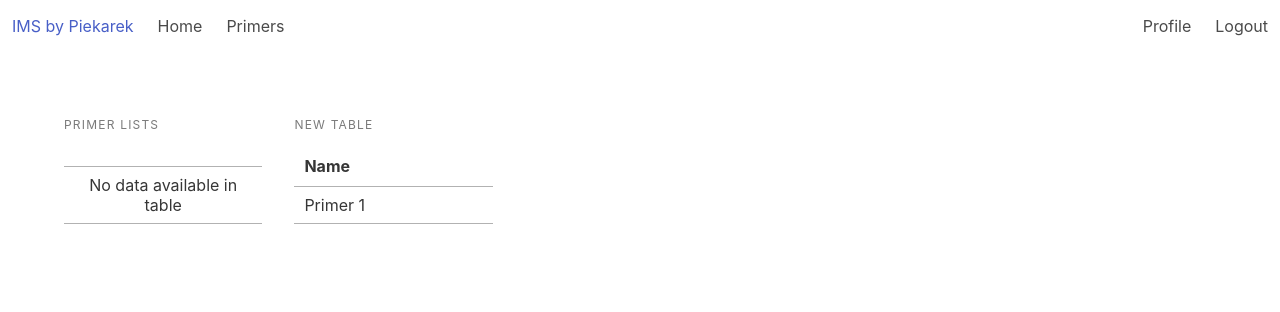
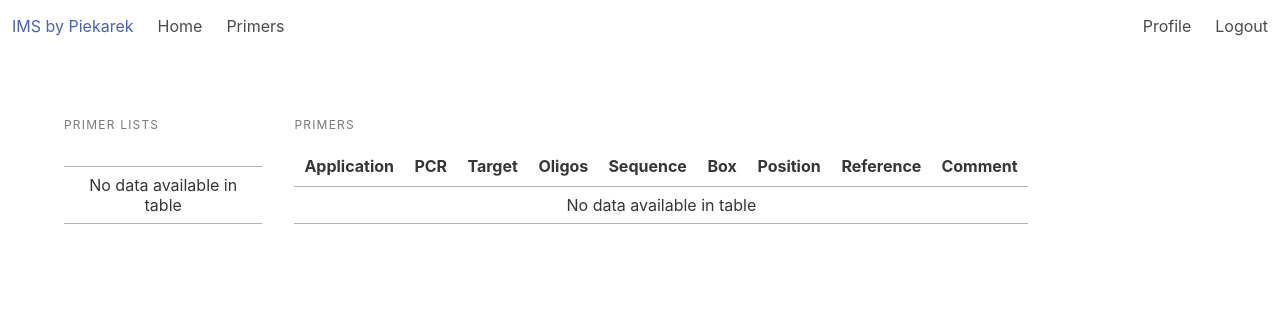
Before and after one commit to piekarek/Storage_by_Piekarek-011023, a Flask app: page /primers in a window 1280 px wide. Shown: the top 312 px of the page. Run offline with Flask 3, Linux system fonts and the light colour scheme; the visitor is signed in with stand-in values (Sample User, id 1); data that the repository does not hold is empty; parts of the project's set-up code (start-up, migrations or seed data) failed here and were passed over; some libraries are stand-ins or nearby versions.

Commit message:
scheint zu gehen

```diff
--- a/main.py
+++ b/main.py
@@ -6,6 +6,8 @@ from flask_migrate import Migrate, upgrade, init
 import os
 from flask_mail import Mail
 from models import PrimerList  # Import the PrimerList model if it's not already imported
+from models import Primer, primer_list_association
+
 
 def create_app():
     app = Flask(__name__)
@@ -77,6 +79,16 @@ def create_app():
         primer_lists = PrimerList.query.order_by(PrimerList.visibility, PrimerList.name).all()
         return render_template('primers.html', primer_lists=primer_lists)
 
+    @app.route('/get-primers-for-list/<int:primerListId>', methods=['GET'])
+    def get_primers_for_list(primerListId):
+        # Fetch the associated primers from the database
+        primers = db.session.query(Primer).join(primer_list_association).filter(
+            primer_list_association.c.primer_list_id == primerListId).all()
+        # Convert the primers to a format suitable for DataTables and return
+        primer_data = [primer.serialize for primer in primers]
+
+        return jsonify(primer_data)
+
     return app
 
 app = create_app()
--- a/templates/primers.html
+++ b/templates/primers.html
@@ -40,22 +40,29 @@
     }
 
     #primerListTable {
-        user-select: none;      /* Standard syntax */
-        -webkit-user-select: none; /* Chrome and Safari */
-        -moz-user-select: none; /* Firefox */
-        -ms-user-select: none;  /* Internet Explorer/Edge */
+        user-select: none;
+        -webkit-user-select: none;
+        -moz-user-select: none;
+        -ms-user-select: none;
     }
-    #primerListTable.table tbody tr.selected {
-    background-color: hsl(204, 86%, 53%) !important;
+
+    #primerListTable tbody tr.selected td {
+        background-color: hsl(204, 86%, 53%) !important;
     }
 
 
+    /* Style for the sidebars */
+    .sidebar {
+        float: left;
+        padding: 1em 2em 1em 0;
+    }
 
-        /* Style for the sidebars */
-    .sidebar {
-        width: 20%; /* Reduziert auf 20% für eine schmalere Sidebar */
-        float: left;
-        padding: 1em 2em 1em 0; /* Fügt rechten Padding hinzu, um Abstand zwischen den Sidebars zu erhöhen */
+    .sidebar:first-of-type {
+        width: 20%; /* Die Breite der ersten (linken) Sidebar */
+    }
+
+    .sidebar:last-of-type {
+        width: 80%; /* Die Breite der zweiten (rechten) Sidebar */
     }
 
 
@@ -73,7 +80,7 @@
                 <tbody>
                     {% for primer_list in primer_lists %}
                         {% if primer_list.visibility == 'public' or (primer_list.visibility == 'private' and primer_list.user_id == current_user.id) %}
-                            <tr>
+                            {% if primer_list %}<tr data-primer-list-id="{{ primer_list.id }}">{% else %}<tr>{% endif %}
                                 <td>{{ primer_list.name }}</td>
                                 <td>{{ primer_list.visibility }}</td>
                             </tr>
@@ -89,21 +96,26 @@
 <div class="sidebar">
     <aside class="menu">
         <p class="menu-label">
-            New Table
+            Primers
         </p>
         <ul class="menu-list">
             <!-- Using DataTables for the new table -->
-            <table id="newTable" class="table is-fullwidth">
+            <table id="PrimerTable" class="table is-fullwidth">
                 <thead>
                     <tr>
-                        <th>Name</th>
+                        <th>Application</th>
+                        <th>PCR</th>
+                        <th>Target</th>
+                        <th>Oligos</th>
+                        <th>Sequence</th>
+                        <th>Box</th>
+                        <th>Position</th>
+                        <th>Reference</th>
+                        <th>Comment</th>
                     </tr>
                 </thead>
                 <tbody>
-                    <tr>
-                        <td>Primer 1</td>
-                    </tr>
-                    <!-- Add more rows as needed -->
+                    <!-- The rows will be dynamically added by DataTables -->
                 </tbody>
             </table>
         </ul>
@@ -161,10 +173,42 @@
             $('#primerListTable tbody tr.selected').removeClass('selected');
             $(this).addClass('selected');
         }
+
+        // Log the status of .selected class
+        console.log("Selected class status:", $(this).hasClass('selected'));
+
+        // Fetch the associated primers based on the clicked primer list
+        var primerListId = $(this).data('primer-list-id');
+        $.ajax({
+            url: '/get-primers-for-list/' + primerListId,
+            method: 'GET',
+            dataType: 'json',
+            success: function(data) {
+                // Update the right DataTable with the fetched primers
+                var newTable = $('#PrimerTable').DataTable();
+                newTable.clear().draw();
+                data.forEach(function(primer) {
+                    newTable.row.add([
+                        primer.application,
+                        primer.pcr,
+                        primer.target,
+                        primer.oligos,
+                        primer.sequence,
+                        primer.box,
+                        primer.position,
+                        primer.reference,
+                        primer.comment
+                    ]).draw();
+                });
+            },
+            error: function(error) {
+                console.error("Error fetching associated primers:", error);
+            }
+        });
     });
 
     // Initialize the new DataTable
-    $('#newTable').DataTable({
+    $('#PrimerTable').DataTable({
         paging: false,
         searching: false,
         bInfo: false,
```
